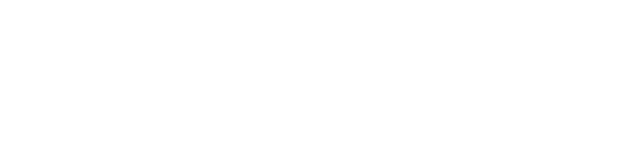
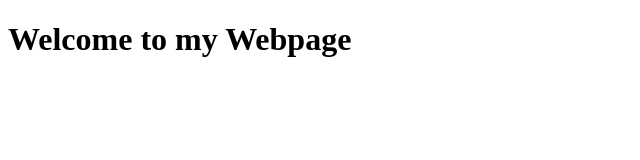
Before and after one commit to ThatOneG/ThatOneG.github.io, a plain HTML site: page index.html in a window 1280 px wide. Shown: the whole page, without its empty margins (0-640 px from the left). Drawn offline with Linux system fonts and the light colour scheme.

Commit message:
does this work?

```diff
--- a/index.html
+++ b/index.html
@@ -1,9 +1,9 @@
 <!DOCTYPE html>
 <html>
     <head>
-        <title> </title>
+        <title> ThatOneGWebpage </title>
     </head>
     <body>
-
+        <h1> Welcome to my Webpage</h1>
     </body>
 </html>
```
